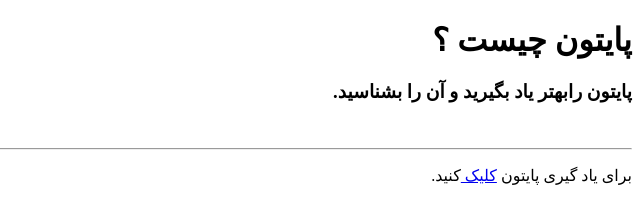
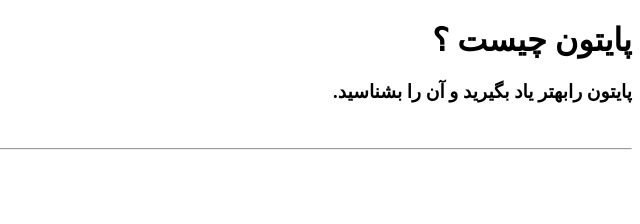
Before and after one commit to fms565890/Login, a plain HTML site: page html 5.html in a window 1280 px wide. Shown: the whole page, without its empty margins (640-1280 px from the left). Drawn offline with Linux system fonts and the light colour scheme.

Commit message:
html 5.html

```diff
--- a/html 5.html
+++ b/html 5.html
@@ -33,12 +33,12 @@
 
     <div>
 
-        <p>برای یاد گیری پایتون <a
+<!--         <p>برای یاد گیری پایتون <a
                 href="https://barnamenevisan.info/Course125/%D8%A8%D8%B1%D9%86%D8%A7%D9%85%D9%87-%D9%86%D9%88%DB%8C%D8%B3%DB%8C-%D9%BE%D8%A7%DB%8C%D8%AA%D9%88%D9%86">کلیک
 
             </a>
 
-            کنید.</p>
+            کنید.</p> -->
     </div>
 
 
```
